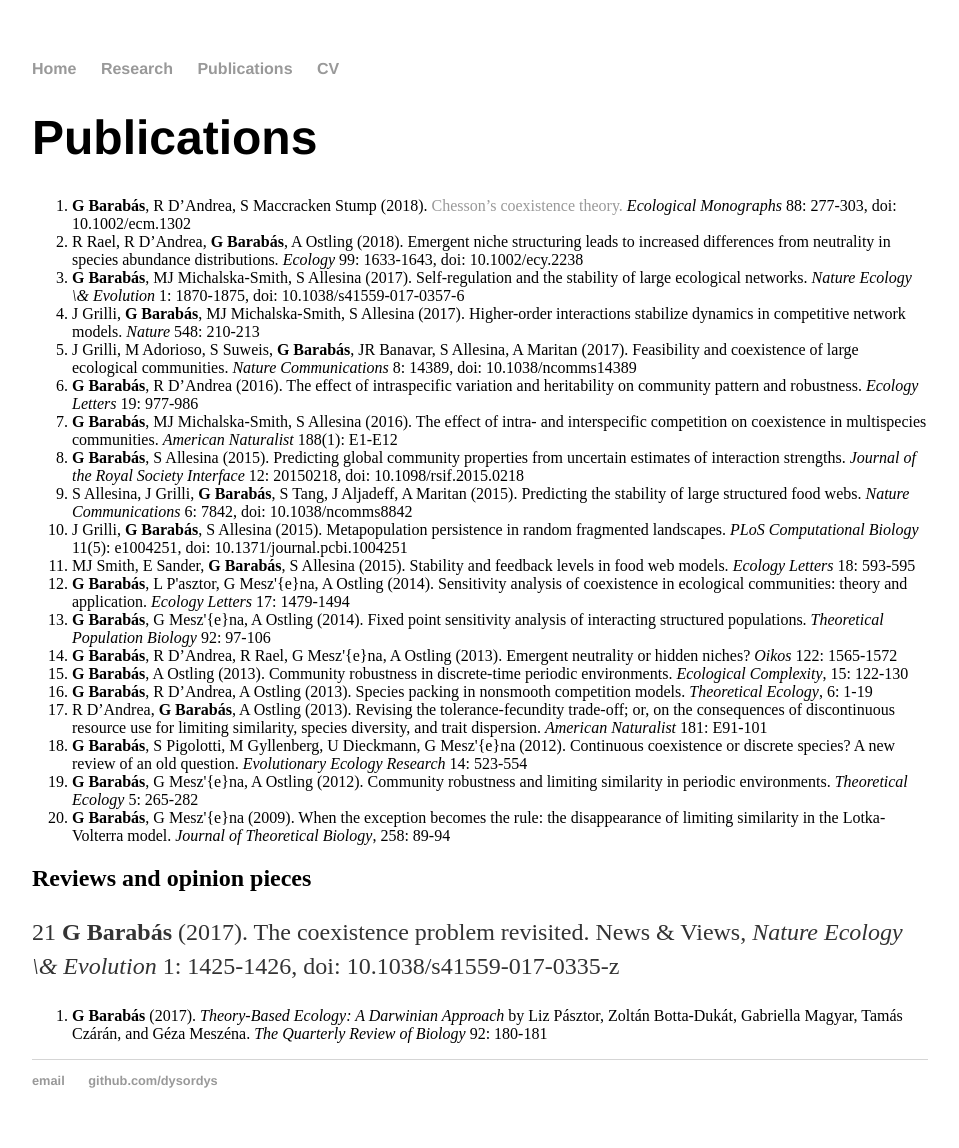
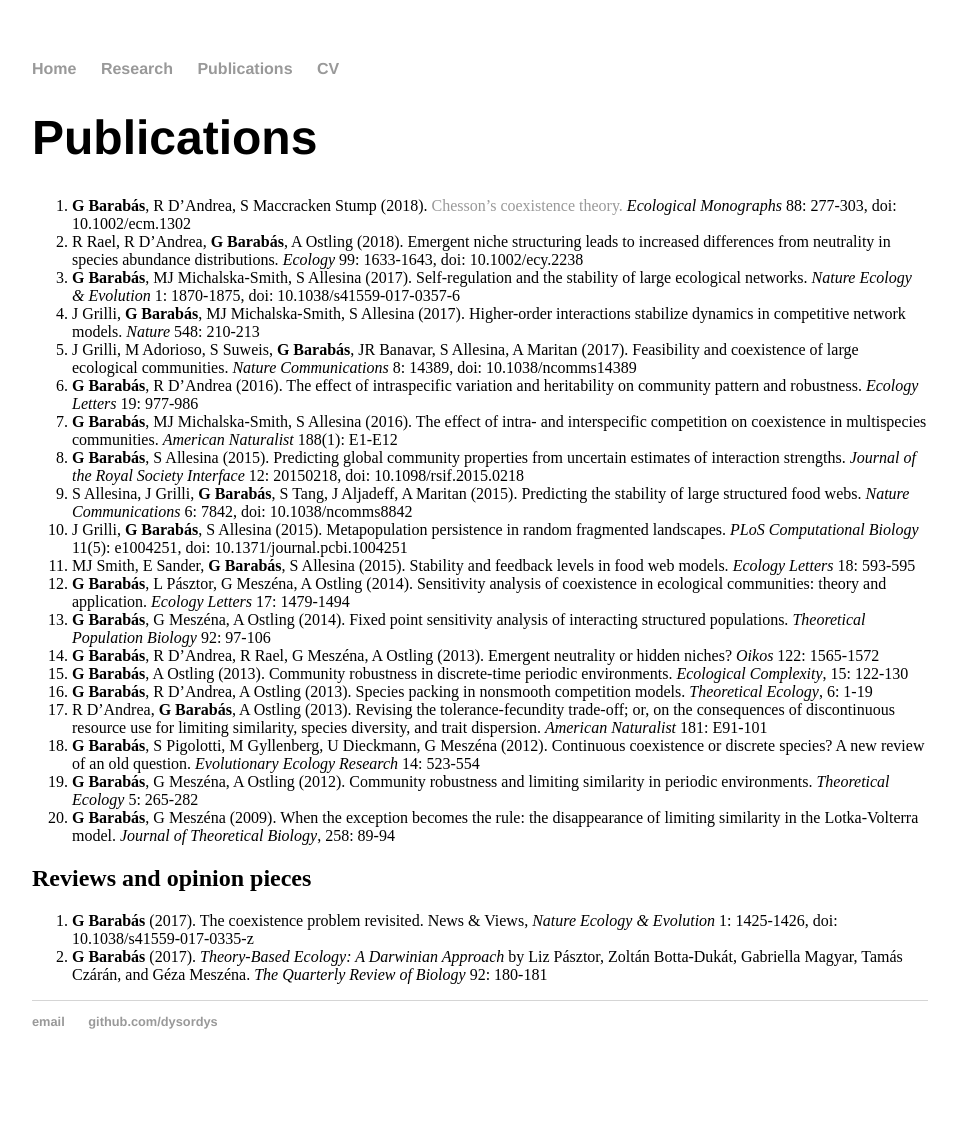
Before and after one commit to dysordys/dysordys.github.io, a Jekyll site: the page built from publications.md, in a window 1280 px wide. Shown: the whole page, without its empty margins (160-1119 px from the left). Built offline with Jekyll 4.4.1, drawn with Linux system fonts in a browser that asks for light colours; our own code applies the rules of GitHub Pages for plain Markdown files; after the commit the page ends 1089 px from its top, so only the background shows below that.

Commit message:
Publications fixed

```diff
--- a/publications.md
+++ b/publications.md
@@ -3,7 +3,7 @@ Publications
 
 1. **G Barabás**, R D'Andrea, S Maccracken Stump (2018). [Chesson's coexistence theory.](./publications/chesson_final.pdf) *Ecological Monographs* 88: 277-303, doi: 10.1002/ecm.1302
 2. R Rael, R D'Andrea, **G Barabás**, A Ostling (2018). Emergent niche structuring leads to increased differences from neutrality in species abundance distributions. *Ecology* 99: 1633-1643, doi: 10.1002/ecy.2238
-3. **G Barabás**, MJ Michalska-Smith, S Allesina (2017). Self-regulation and the stability of large ecological networks. *Nature Ecology \& Evolution* 1: 1870-1875, doi: 10.1038/s41559-017-0357-6
+3. **G Barabás**, MJ Michalska-Smith, S Allesina (2017). Self-regulation and the stability of large ecological networks. *Nature Ecology & Evolution* 1: 1870-1875, doi: 10.1038/s41559-017-0357-6
 4. J Grilli, **G Barabás**, MJ Michalska-Smith, S Allesina (2017). Higher-order interactions stabilize dynamics in competitive network models. *Nature* 548: 210-213
 5. J Grilli, M Adorioso, S Suweis, **G Barabás**, JR Banavar, S Allesina, A Maritan (2017). Feasibility and coexistence of large ecological communities. *Nature Communications* 8: 14389, doi: 10.1038/ncomms14389
 6. **G Barabás**, R D'Andrea (2016). The effect of intraspecific variation and heritability on community pattern and robustness. *Ecology Letters* 19: 977-986
@@ -12,18 +12,18 @@ Publications
 9. S Allesina, J Grilli, **G Barabás**, S Tang, J Aljadeff, A Maritan (2015). Predicting the stability of large structured food webs. *Nature Communications* 6: 7842, doi: 10.1038/ncomms8842
 10. J Grilli, **G Barabás**, S Allesina (2015). Metapopulation persistence in random fragmented landscapes. *PLoS Computational Biology* 11(5): e1004251, doi: 10.1371/journal.pcbi.1004251
 11. MJ Smith, E Sander, **G Barabás**, S Allesina (2015). Stability and feedback levels in food web models. *Ecology Letters* 18: 593-595
-12. **G Barabás**, L P\'asztor, G Mesz\'{e}na, A Ostling (2014). Sensitivity analysis of coexistence in ecological communities: theory and application. *Ecology Letters* 17: 1479-1494
-13. **G Barabás**, G Mesz\'{e}na, A Ostling (2014). Fixed point sensitivity analysis of interacting structured populations. *Theoretical Population Biology* 92: 97-106
-14. **G Barabás**, R D'Andrea, R Rael, G Mesz\'{e}na, A Ostling (2013). Emergent neutrality or hidden niches? *Oikos* 122: 1565-1572
+12. **G Barabás**, L Pásztor, G Meszéna, A Ostling (2014). Sensitivity analysis of coexistence in ecological communities: theory and application. *Ecology Letters* 17: 1479-1494
+13. **G Barabás**, G Meszéna, A Ostling (2014). Fixed point sensitivity analysis of interacting structured populations. *Theoretical Population Biology* 92: 97-106
+14. **G Barabás**, R D'Andrea, R Rael, G Meszéna, A Ostling (2013). Emergent neutrality or hidden niches? *Oikos* 122: 1565-1572
 15. **G Barabás**, A Ostling (2013). Community robustness in discrete-time periodic environments. *Ecological Complexity*, 15: 122-130
 16. **G Barabás**, R D'Andrea, A Ostling (2013). Species packing in nonsmooth competition models. *Theoretical Ecology*, 6: 1-19
 17. R D'Andrea, **G Barabás**, A Ostling (2013). Revising the tolerance-fecundity trade-off; or, on the consequences of discontinuous resource use for limiting similarity, species diversity, and trait dispersion. *American Naturalist* 181: E91-101
-18. **G Barabás**, S Pigolotti, M Gyllenberg, U Dieckmann, G Mesz\'{e}na (2012). Continuous coexistence or discrete species? A new review of an old question. *Evolutionary Ecology Research* 14: 523-554
-19. **G Barabás**, G Mesz\'{e}na, A Ostling (2012). Community robustness and limiting similarity in periodic environments. *Theoretical Ecology* 5: 265-282
-20. **G Barabás**, G Mesz\'{e}na (2009). When the exception becomes the rule: the disappearance of limiting similarity in the Lotka-Volterra model. *Journal of Theoretical Biology*, 258: 89-94
+18. **G Barabás**, S Pigolotti, M Gyllenberg, U Dieckmann, G Meszéna (2012). Continuous coexistence or discrete species? A new review of an old question. *Evolutionary Ecology Research* 14: 523-554
+19. **G Barabás**, G Meszéna, A Ostling (2012). Community robustness and limiting similarity in periodic environments. *Theoretical Ecology* 5: 265-282
+20. **G Barabás**, G Meszéna (2009). When the exception becomes the rule: the disappearance of limiting similarity in the Lotka-Volterra model. *Journal of Theoretical Biology*, 258: 89-94
 
 Reviews and opinion pieces
 --------------------------
 
-21 **G Barabás** (2017). The coexistence problem revisited. News & Views, *Nature Ecology \& Evolution* 1: 1425-1426, doi: 10.1038/s41559-017-0335-z
+21. **G Barabás** (2017). The coexistence problem revisited. News & Views, *Nature Ecology & Evolution* 1: 1425-1426, doi: 10.1038/s41559-017-0335-z
 22. **G Barabás** (2017). *Theory-Based Ecology: A Darwinian Approach* by Liz Pásztor, Zoltán Botta-Dukát, Gabriella Magyar, Tamás Czárán, and Géza Meszéna. *The Quarterly Review of Biology* 92: 180-181
```
Also changed, not shown: publications.html (+10 -7 lines).
